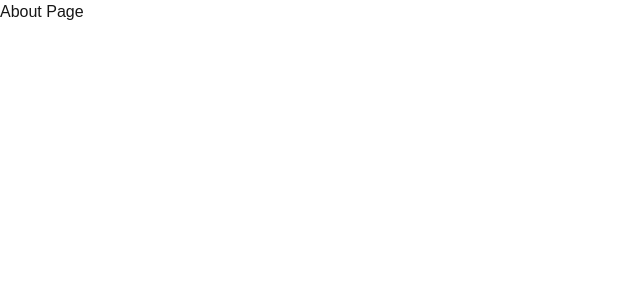
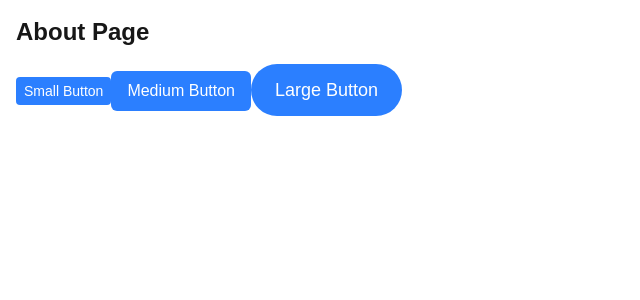
Before and after one commit to ben-m-m/alx-project-0x02-setup, a Next.js app in the folder alx-project-0x02/: page /about in a window 1280 px wide. Shown: the top 300 px of the page, without its empty margins (0-640 px from the left). Built offline with nearby package versions, Linux system fonts and the light colour scheme.

Commit message:
feat: add Button component and integrate it into About and Home pages

```diff
--- /dev/null
+++ b/alx-project-0x02/components/common/Button.tsx
@@ -0,0 +1,27 @@
+import React from 'react';
+import { type ButtonProps } from '@/interfaces';
+
+const Button: React.FC<ButtonProps> = ({ size, shape, children, onClick, className = '' }) => {
+  const sizeClasses = {
+    small: 'px-2 py-1 text-sm',
+    medium: 'px-4 py-2 text-base',
+    large: 'px-6 py-3 text-lg',
+  };
+
+  const shapeClasses = {
+    'rounded-sm': 'rounded-sm',
+    'rounded-md': 'rounded-md',
+    'rounded-full': 'rounded-full',
+  };
+
+  return (
+    <button
+      onClick={onClick}
+      className={`bg-blue-500 text-white hover:bg-blue-600 transition-colors ${sizeClasses[size]} ${shapeClasses[shape]} ${className}`}
+    >
+      {children}
+    </button>
+  );
+};
+
+export default Button;
--- a/alx-project-0x02/interfaces/index.ts
+++ b/alx-project-0x02/interfaces/index.ts
@@ -50,3 +50,11 @@ export interface ApiResponse<T> {
   message?: string;
   success: boolean;
 }
+
+export interface ButtonProps {
+  size: 'small' | 'medium' | 'large';
+  shape: 'rounded-sm' | 'rounded-md' | 'rounded-full';
+  children: React.ReactNode;
+  onClick?: () => void;
+  className?: string;
+}
--- a/alx-project-0x02/pages/about.tsx
+++ b/alx-project-0x02/pages/about.tsx
@@ -1,7 +1,14 @@
+import Button from '@/components/common/Button';
+
 export default function About() {
   return (
-    <div>
-      <h1>About Page</h1>
+    <div className="container mx-auto p-4">
+      <h1 className="text-2xl font-bold mb-4">About Page</h1>
+      <div className="space-y-4">
+        <Button size="small" shape="rounded-sm">Small Button</Button>
+        <Button size="medium" shape="rounded-md">Medium Button</Button>
+        <Button size="large" shape="rounded-full">Large Button</Button>
+      </div>
     </div>
   );
 }
--- a/alx-project-0x02/pages/index.tsx
+++ b/alx-project-0x02/pages/index.tsx
@@ -1,5 +1,6 @@
 import Image from "next/image";
 import { Geist, Geist_Mono } from "next/font/google";
+import Header from "../components/layout/Header";
 
 const geistSans = Geist({
   variable: "--font-geist-sans",
@@ -16,6 +17,7 @@ export default function Home() {
     <div
       className={`${geistSans.className} ${geistMono.className} flex min-h-screen items-center justify-center bg-zinc-50 font-sans dark:bg-black`}
     >
+      <Header />
       <main className="flex min-h-screen w-full max-w-3xl flex-col items-center justify-between py-32 px-16 bg-white dark:bg-black sm:items-start">
         <Image
           className="dark:invert"
@@ -73,6 +75,24 @@ export default function Home() {
           </a>
         </div>
       </main>
+      <div className="container mx-auto p-4">
+        <h1 className="text-2xl font-bold mb-4">Welcome to ALX Project 0x02</h1>
+        <p className="mb-4">Navigate to the pages using the header links.</p>
+        <div className="flex space-x-4">
+          <a
+            href="/home"
+            className="px-4 py-2 bg-blue-500 text-white rounded hover:bg-blue-600"
+          >
+            Go to Home
+          </a>
+          <a
+            href="/about"
+            className="px-4 py-2 bg-green-500 text-white rounded hover:bg-green-600"
+          >
+            Go to About
+          </a>
+        </div>
+      </div>
     </div>
   );
 }
```
